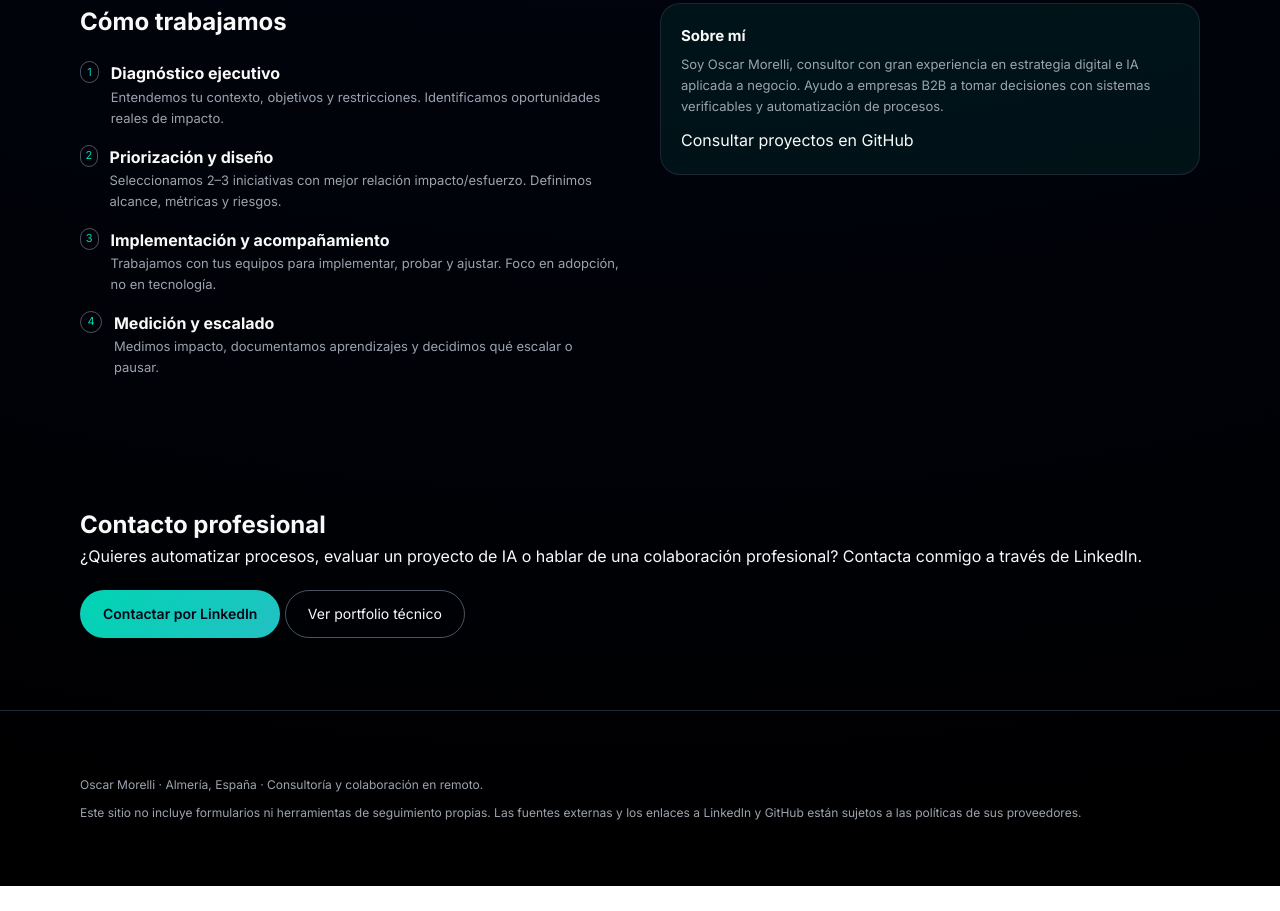
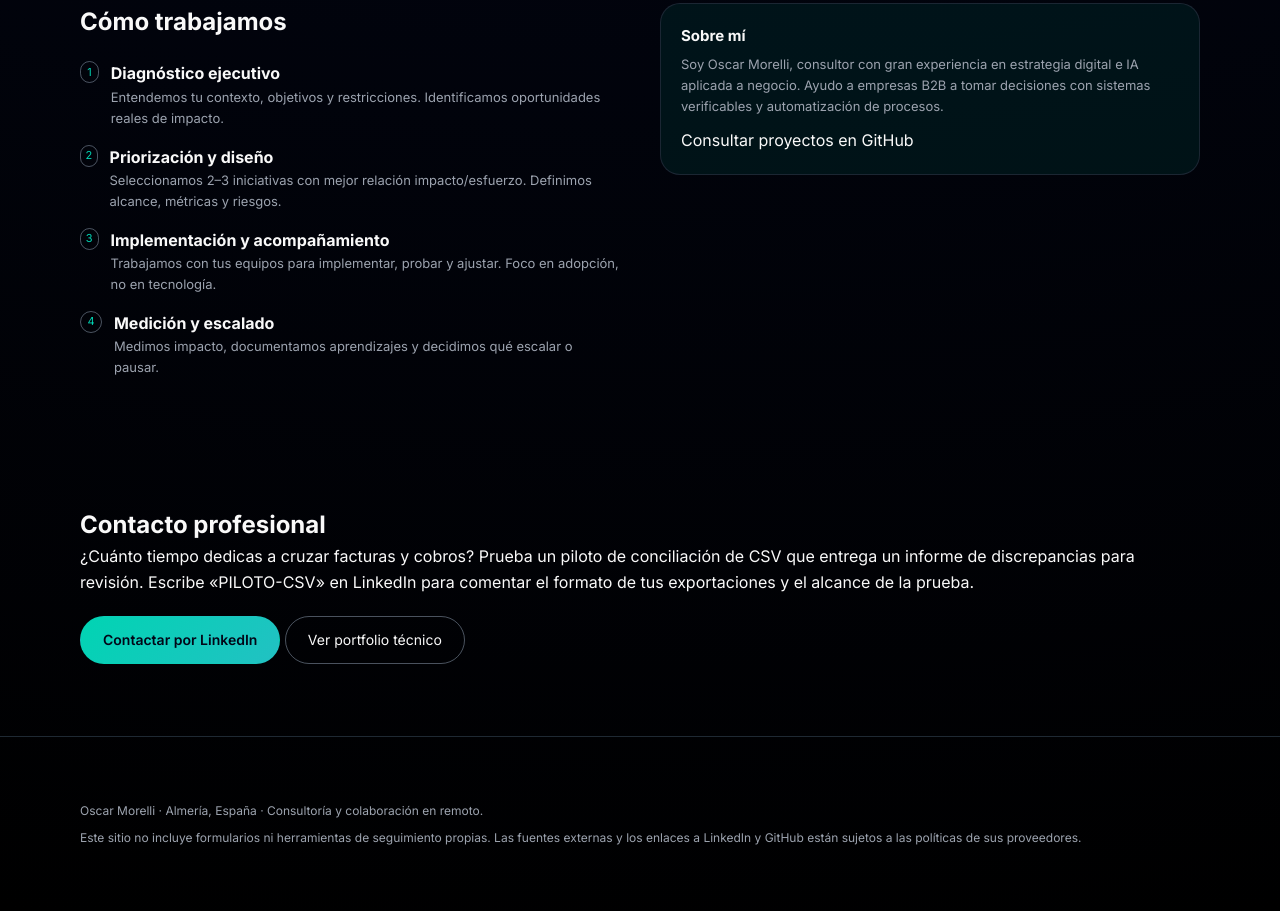
Before and after one commit to OscarMorelli78/ConsultorIA, a plain HTML site: page index.html in a window 1280 px wide. Shown: the part 2254-3165 px from the top of the page. Before the commit the page ends 3140 px from the top, so only its background shows below. Drawn offline with nearby package versions, Linux system fonts and the light colour scheme.

Commit message:
Laboratorio de viabilidad: index.html

```diff
--- a/index.html
+++ b/index.html
@@ -470,5 +470,5 @@
               Ayudo a empresas B2B a tomar decisiones con sistemas verificables y automatización de procesos.</p>
 <a href="https://github.com/OscarMorelli78">Consultar proyectos en GitHub</a>
 </div></aside></div></section>
-<section class="section" id="contacto"><div class="section-inner"><h2>Contacto profesional</h2><p>¿Quieres automatizar procesos, evaluar un proyecto de IA o hablar de una colaboración profesional? Contacta conmigo a través de LinkedIn.</p><div style="margin-top:20px"><a class="btn btn-primary" href="https://www.linkedin.com/in/oscarmorelli/" target="_blank" rel="noopener noreferrer">Contactar por LinkedIn</a> <a class="btn btn-ghost" href="https://github.com/OscarMorelli78">Ver portfolio técnico</a></div></div></section>
+<section class="section" id="contacto"><div class="section-inner"><h2>Contacto profesional</h2><p>¿Cuánto tiempo dedicas a cruzar facturas y cobros? Prueba un piloto de conciliación de CSV que entrega un informe de discrepancias para revisión. Escribe «PILOTO-CSV» en LinkedIn para comentar el formato de tus exportaciones y el alcance de la prueba.</p><div style="margin-top:20px"><a class="btn btn-primary" href="https://www.linkedin.com/in/oscarmorelli/" target="_blank" rel="noopener noreferrer">Contactar por LinkedIn</a> <a class="btn btn-ghost" href="https://github.com/OscarMorelli78">Ver portfolio técnico</a></div></div></section>
 </main><footer class="section"><div class="section-inner"><p>Oscar Morelli · Almería, España · Consultoría y colaboración en remoto.</p><p style="margin-top:8px;color:var(--text-muted)">Este sitio no incluye formularios ni herramientas de seguimiento propias. Las fuentes externas y los enlaces a LinkedIn y GitHub están sujetos a las políticas de sus proveedores.</p></div></footer></div></body></html>
```
